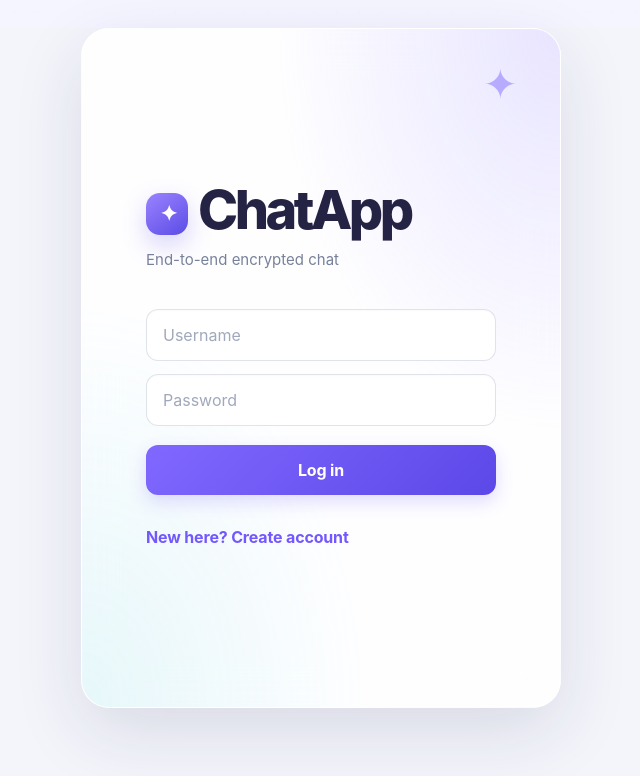
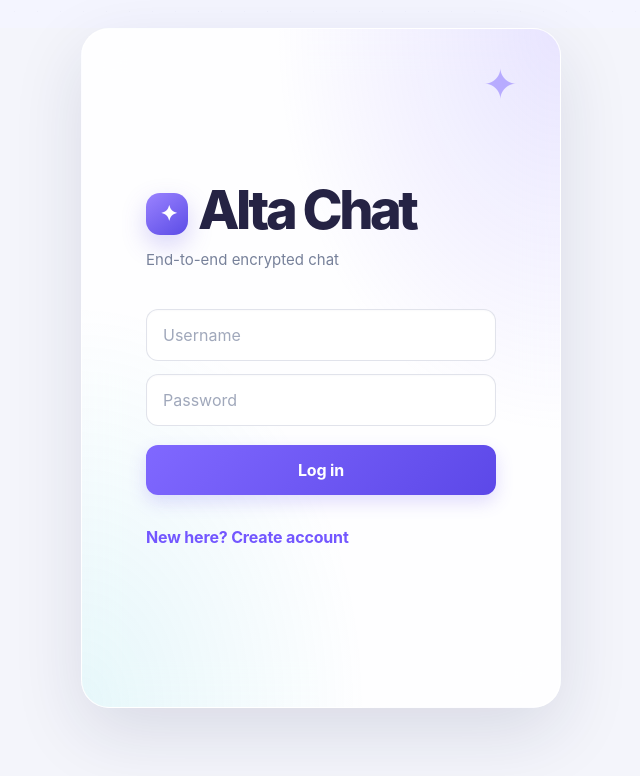
Before and after one commit to indermohan97752-oss/Alta-builders-30, a React (Vite) app in the folder frontend/: page /login in a window 1280 px wide. Shown: the top 776 px of the page, without its empty margins (319-959 px from the left). Built offline with nearby package versions, Linux system fonts and the light colour scheme; no server answers.

Commit message:
Fix login branding to Alta Chat

```diff
--- a/frontend/src/pages/AuthPage.tsx
+++ b/frontend/src/pages/AuthPage.tsx
@@ -52,7 +52,7 @@ export default function AuthPage() {
 
   return (
     <main className="screen auth">
-      <h1>ChatApp</h1><p className="muted">End-to-end encrypted chat</p>
+      <h1>Alta Chat</h1><p className="muted">End-to-end encrypted chat</p>
       <form onSubmit={submit}>
         {mode === "signup" && <>
           <input placeholder="Username (public handle)" value={form.username} onChange={set("username")} required minLength={3} maxLength={30} pattern="[A-Za-z0-9_]{3,30}" title="Use 3-30 letters, numbers or underscores." />
```
